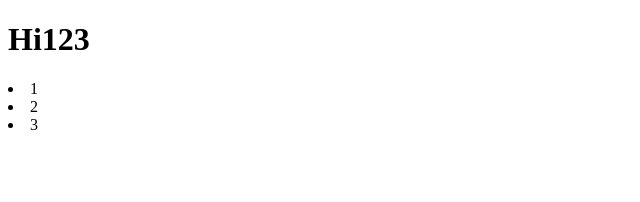
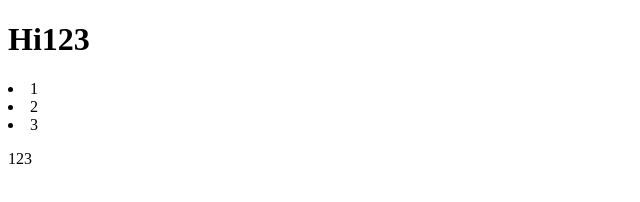
Before and after one commit to Tema33/firs_projekt, a plain HTML site: page index.html in a window 1280 px wide. Shown: the full height of the page, 0-640 px from the left. Drawn offline with Linux system fonts and the light colour scheme.

Commit message:
last commit

```diff
--- a/index.html
+++ b/index.html
@@ -13,7 +13,7 @@
         <li>2</li>
         <li>3</li>
     </nav>
-    <p></p>
+    <p>123</p>
 
 
 
```
